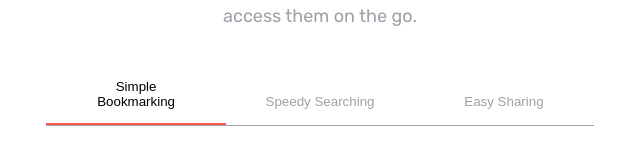
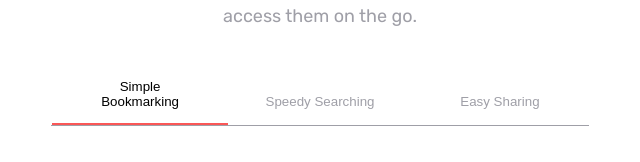
Before and after one commit to AbekM/Bookmark, a plain HTML site: page index.html in a window 1280 px wide. Shown: the part 790-952 px from the top of the page, 320-960 px from the left. Drawn offline with Linux system fonts and the light colour scheme.

Commit message:
final desctop version

```diff
--- a/style.css
+++ b/style.css
@@ -108,7 +108,8 @@ h1 {
 .tab::after {
     content: " ";
     display: block;
-    width: 100%;
+    margin: 0 auto;
+    width: 98%;
     height: 1px;
     background-color: #9f9fa7
 }
@@ -117,7 +118,7 @@ h1 {
 .tab button {
   background-color: white;
   position: relative;
-  width: 11.25rem;
+  width: 11rem;
   border: none;
   outline: none;
   cursor: pointer;
@@ -140,7 +141,7 @@ h1 {
   content: " ";
   position: absolute;
   display: block;
-  width: 11.25rem;
+  width: 100%;
   height: 2px;
   background-color: hsl(0, 94%, 66%);
   margin: 0 auto;
```
